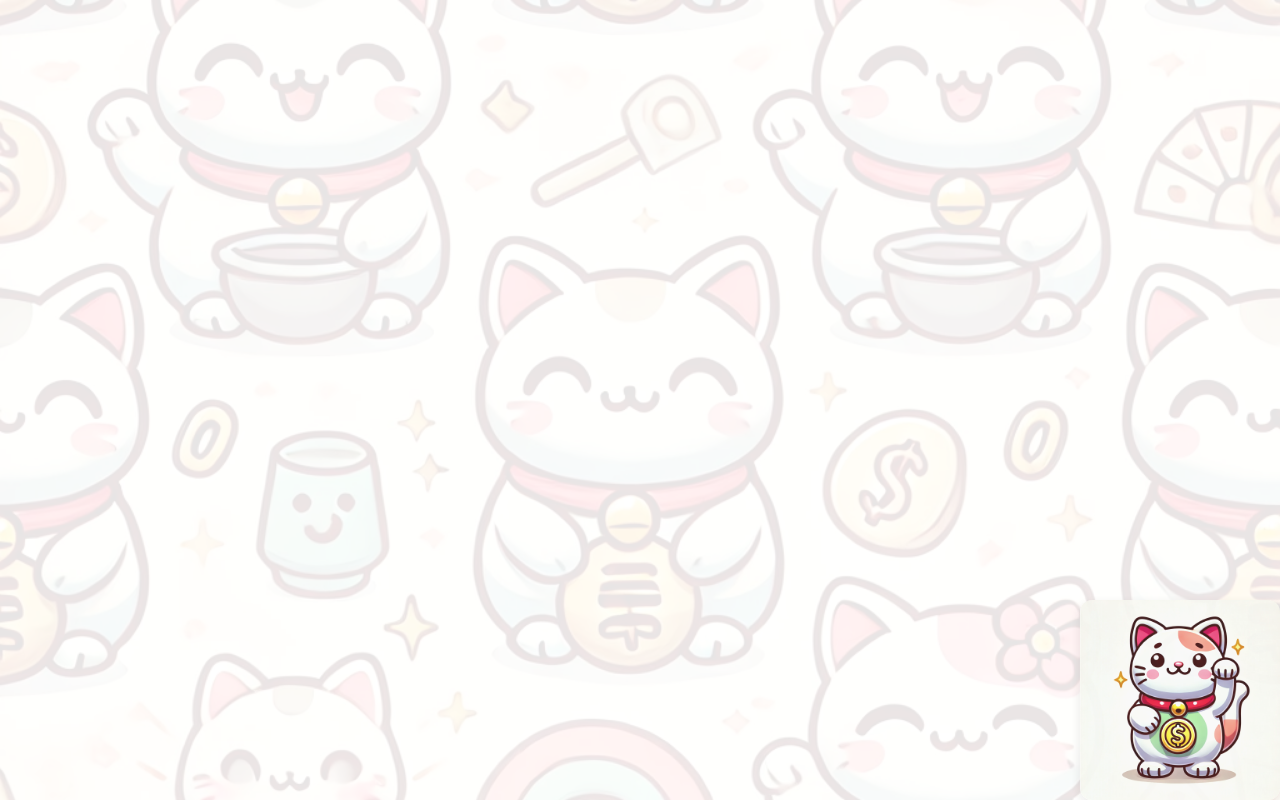
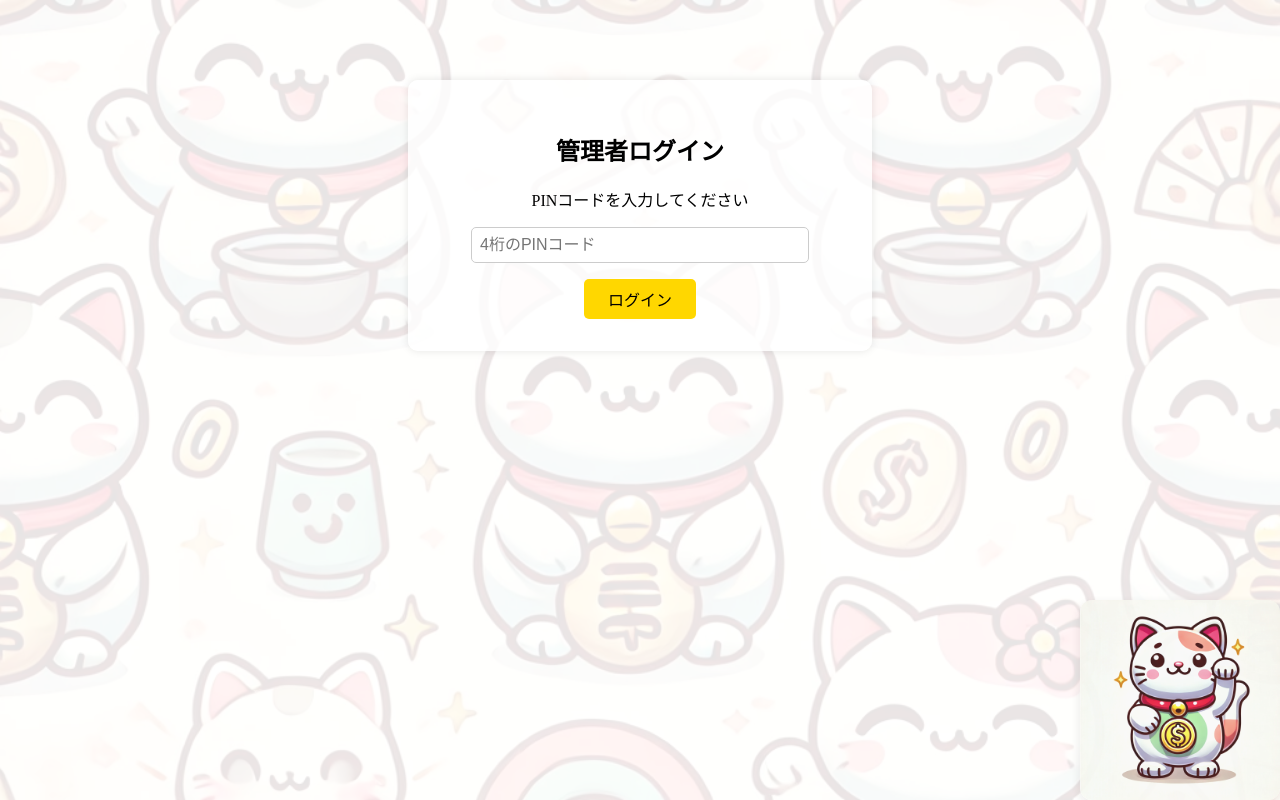
Before and after one commit to ko-dai0525/manabun-money-quiz, a Vue app in the folder quizapp-frontend/: page /admin in a window 1280 px wide. Before the commit this address had no page. Built offline with nearby package versions, Linux system fonts and the light colour scheme.

Commit message:
add 管理操作画面へのログイン画面

```diff
--- a/quizapp-frontend/src/api.ts
+++ b/quizapp-frontend/src/api.ts
@@ -1,4 +1,13 @@
 import axios from "axios";
+
+// 保存してあるPINを取得
+const storedPin = localStorage.getItem("adminPin");
+if (storedPin) {
+  axios.defaults.headers.common["Authorization"] = `Bearer ${storedPin}`;
+}
+
+// APIベースのURL
+const API_URL = "http://localhost:8080/api/quizzes";
 
 export interface Quiz {
   id: number;
@@ -11,9 +20,6 @@ export interface Quiz {
   explanation: string;
   category: string;
 }
-
-// バックエンドの API エンドポイント（必要に応じて調整）
-const API_URL = "http://localhost:8080/api/quizzes";
 
 /**
  * クイズの一覧を取得する
--- /dev/null
+++ b/quizapp-frontend/src/components/AdminLogin.vue
@@ -0,0 +1,83 @@
+<template>
+  <div class="admin-login">
+    <h2>管理者ログイン</h2>
+    <p>PINコードを入力してください</p>
+
+    <input
+      v-model="pin"
+      type="password"
+      maxlength="10"
+      placeholder="4桁のPINコード"
+    />
+    <button @click="submitPin">ログイン</button>
+
+    <p v-if="errorMessage" class="error">{{ errorMessage }}</p>
+  </div>
+</template>
+
+<script lang="ts" setup>
+import { ref } from "vue";
+import { useRouter, useRoute } from "vue-router";
+import axios from "axios";
+
+const router = useRouter();
+const route = useRoute();
+const pin = ref("");
+const errorMessage = ref("");
+
+const submitPin = () => {
+  if (pin.value.trim() === "") {
+    errorMessage.value = "PINコードを入力してください。";
+    return;
+  }
+
+  // 仮の正解PIN（バックエンドと同期が必要）
+  const correctPin = "1234";
+
+  if (pin.value === correctPin) {
+    localStorage.setItem("adminPin", pin.value);
+    axios.defaults.headers.common["Authorization"] = `Bearer ${pin.value}`;
+
+    // 遷移元の画面が query に入っている場合はそこに戻す
+    const redirectPath = route.query.redirect || "/";
+    router.push(String(redirectPath));
+  } else {
+    errorMessage.value = "PINコードが間違っています。";
+  }
+};
+</script>
+
+<style scoped>
+.admin-login {
+  max-width: 400px;
+  margin: 5rem auto;
+  padding: 2rem;
+  background-color: #ffffffcc;
+  border-radius: 10px;
+  box-shadow: 0 0 8px rgba(0, 0, 0, 0.1);
+  text-align: center;
+}
+
+input {
+  padding: 0.5rem;
+  width: 80%;
+  margin-bottom: 1rem;
+  font-size: 1rem;
+  border: 1px solid #ccc;
+  border-radius: 5px;
+}
+
+button {
+  background-color: #ffd700;
+  border: none;
+  padding: 0.5rem 1.5rem;
+  font-size: 1rem;
+  cursor: pointer;
+  border-radius: 5px;
+}
+
+.error {
+  color: red;
+  margin-top: 1rem;
+}
+</style>
--- /dev/null
+++ b/quizapp-frontend/src/components/LogoutButton.vue
@@ -0,0 +1,28 @@
+<template>
+  <button @click="logout" class="logout-button">🔓 ログアウト</button>
+</template>
+
+<script lang="ts" setup>
+import { useRouter } from "vue-router";
+import axios from "axios";
+
+const router = useRouter();
+
+const logout = () => {
+  localStorage.removeItem("adminPin");
+  delete axios.defaults.headers.common["Authorization"];
+  router.push("/"); // または "/" に戻してもOK
+};
+</script>
+
+<style scoped>
+.logout-button {
+  background-color: #ccc;
+  border: none;
+  padding: 0.5rem 1rem;
+  margin-left: auto;
+  font-size: 1rem;
+  border-radius: 6px;
+  cursor: pointer;
+}
+</style>
--- a/quizapp-frontend/src/components/QuizManage.vue
+++ b/quizapp-frontend/src/components/QuizManage.vue
@@ -1,9 +1,10 @@
 <template>
   <div class="quiz-list">
     <h2>登録済みのクイズ一覧</h2>
-    <div class="action-button">
+    <div class="action-button" v-if="isAdmin">
       <RouterLink to="/">🏠 ホームに戻る</RouterLink>
       <button @click="deleteSelectedQuizzes">🗑 選択したクイズを削除</button>
+      <LogoutButton />
     </div>
 
     <div class="table-wrapper">
@@ -43,6 +44,7 @@
 import { onMounted, ref } from "vue";
 import { fetchQuizzes, type Quiz } from "../api";
 import { deleteQuiz } from "../api";
+import LogoutButton from "./LogoutButton.vue";
 
 const quizzes = ref<Quiz[]>([]);
 const selectedIds = ref<number[]>([]);
@@ -80,8 +82,17 @@ const deleteSelectedQuizzes = async () => {
   }
 };
 
+const isAdmin = ref(false);
+
 onMounted(async () => {
   quizzes.value = await fetchQuizzes();
+
+  const storedPin = localStorage.getItem("adminPin");
+  if (storedPin === "1234") {
+    isAdmin.value = true;
+  } else {
+    alert("管理者PINコードが必要です。");
+  }
 });
 
 /**
--- a/quizapp-frontend/src/components/QuizRegister.vue
+++ b/quizapp-frontend/src/components/QuizRegister.vue
@@ -3,6 +3,7 @@
     <h2>クイズ登録フォーム</h2>
     <div class="home-back-button">
       <RouterLink to="/">🏠 ホームに戻る</RouterLink>
+      <LogoutButton />
     </div>
     <form @submit.prevent="submitQuiz">
       <label>問題文</label>
@@ -50,6 +51,8 @@
 <script lang="ts" setup>
 import { ref } from "vue";
 import { createQuiz } from "../api";
+import { RouterLink } from "vue-router";
+import LogoutButton from "./LogoutButton.vue";
 
 const quiz = ref({
   questionText: "",
--- a/quizapp-frontend/src/router/index.ts
+++ b/quizapp-frontend/src/router/index.ts
@@ -1,9 +1,15 @@
-import { createRouter, createWebHistory } from "vue-router";
+import {
+  createRouter,
+  createWebHistory,
+  type NavigationGuardNext,
+  type RouteLocationNormalized,
+} from "vue-router";
 import QuizPlayer from "../components/QuizPlayer.vue";
 import ResultView from "../components/ResultView.vue";
 import Home from "../components/Home.vue";
 import QuizRegister from "../components/QuizRegister.vue";
-import QuizList from "../components/QuizManage.vue";
+import AdminLogin from "../components/AdminLogin.vue";
+import QuizManage from "../components/QuizManage.vue";
 
 const routes = [
   {
@@ -25,11 +31,46 @@ const routes = [
     path: "/register",
     name: "QuizRegister",
     component: QuizRegister,
+    beforeEnter: (
+      _to: RouteLocationNormalized,
+      _from: RouteLocationNormalized,
+      next: NavigationGuardNext
+    ) => {
+      const storedPin = localStorage.getItem("adminPin");
+      if (storedPin === "1234") {
+        next();
+      } else {
+        next({
+          path: "/admin",
+          query: { redirect: _to.fullPath },
+        });
+      }
+    },
+  },
+  {
+    path: "/admin",
+    name: "AdminLogin",
+    component: AdminLogin,
   },
   {
     path: "/manage",
     name: "QuizManage",
-    component: QuizList,
+    component: QuizManage,
+    beforeEnter: (
+      _to: RouteLocationNormalized,
+      _from: RouteLocationNormalized,
+      next: NavigationGuardNext
+    ) => {
+      const storedPin = localStorage.getItem("adminPin");
+      if (storedPin === "1234") {
+        next();
+      } else {
+        next({
+          path: "/admin",
+          query: { redirect: _to.fullPath },
+        });
+      }
+    },
   },
 ];
 
```
Also changed, not shown: 2 other files (tests, documents, lock files or other folders).
